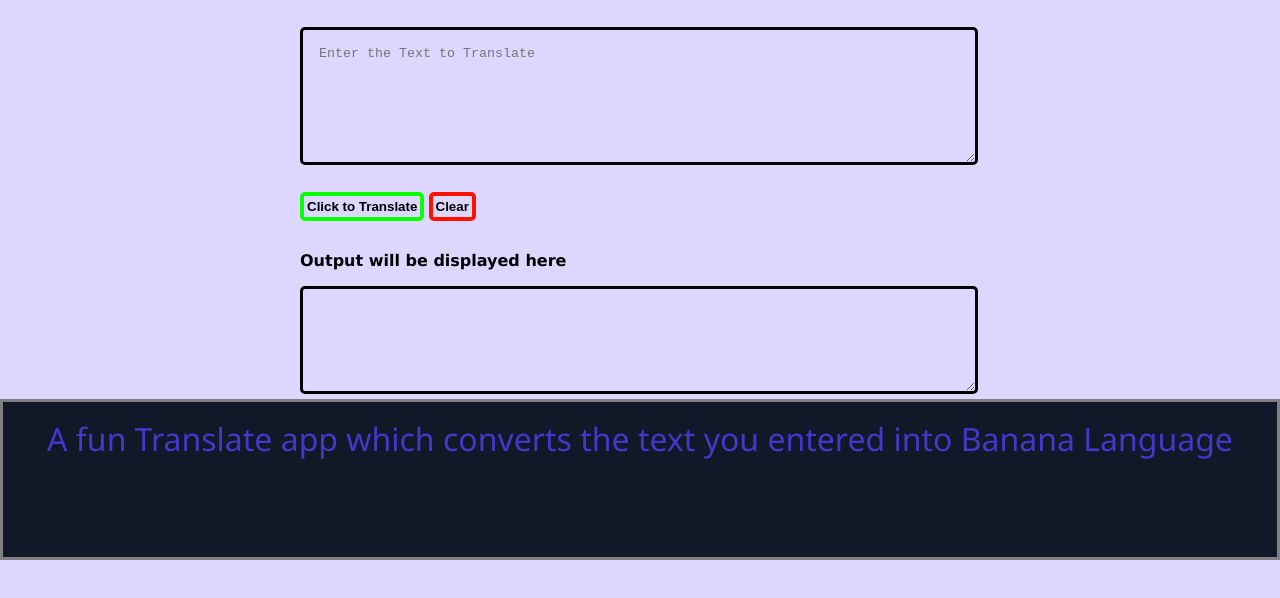
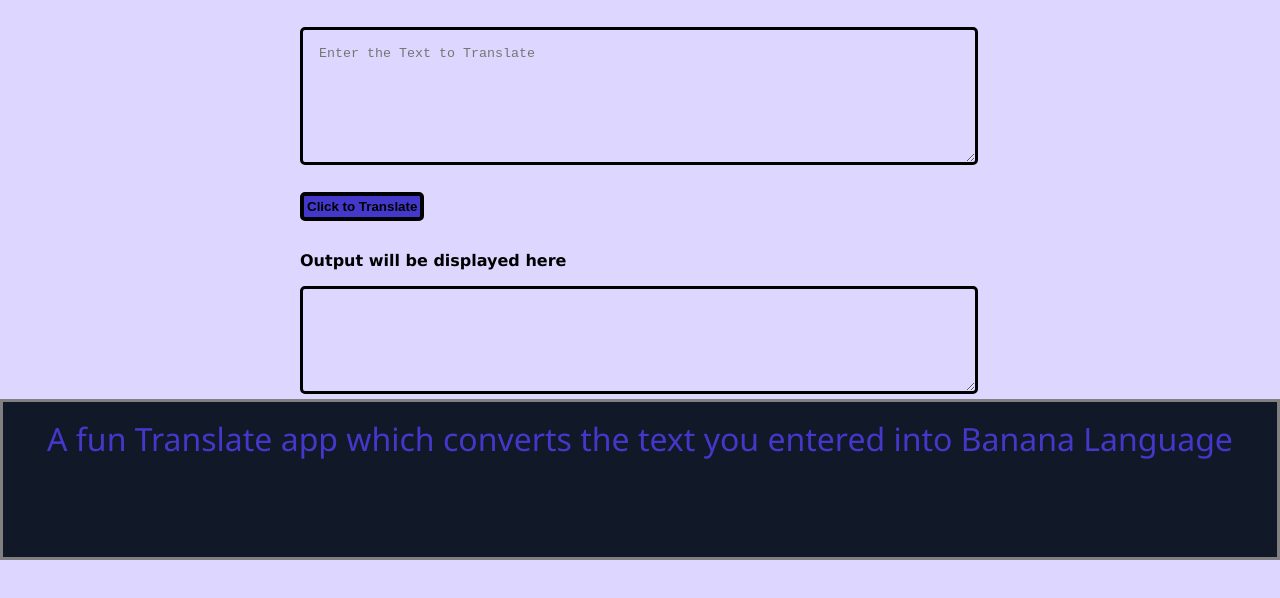
Before and after one commit to ajaykumar4421/NeogCamp-Assignment-Six, a plain HTML site: page Index.html in a window 1280 px wide. Shown: the part 124-722 px from the top of the page. Drawn offline with Linux system fonts and the light colour scheme.

Commit message:
fix - index.html & CSS

```diff
--- a/CSS/style.css
+++ b/CSS/style.css
@@ -39,18 +39,12 @@
     margin-left: 300px;
 }
 
-#clear-translate {
-    padding: 3px;
-    font-weight: bold;
-    border: 4px solid rgb(255, 17, 0);
-    border-radius: 5px;
-}
-
 #click-translate {
+    background-color: var(--text--color);
     padding: 3px;
     margin-left: 300px;
     font-weight: bold;
-    border: 4px solid rgb(9, 255, 0);
+    border: 4px solid black;
     border-radius: 5px;
 }
 
--- a/Index.html
+++ b/Index.html
@@ -22,7 +22,6 @@
     <br>
     <section>
         <button id="click-translate">Click to Translate</button>
-        <button id="clear-translate">Clear</button>
     </section>
 
     <div id="output">Output will be displayed here</div>
--- a/JS/script.js
+++ b/JS/script.js
@@ -1,6 +1,5 @@
 var txtInput = document.querySelector("#textarea");
 var btntranslate = document.querySelector("#click-translate");
-var btnClear = document.querySelector("#clear-translate");
 var btnOutput = document.querySelector("#btn-output");
 
 
@@ -11,7 +10,3 @@ btntranslate.addEventListener("click",function getServerUrl(){
     .then(response => response.json())
     .then( out => {btnOutput.innerText = out.contents.translated})
 });
-
-btnClear.addEventListener("click",function clearEventHandler(){
-    btnOutput.innerText = '';
-});
```
